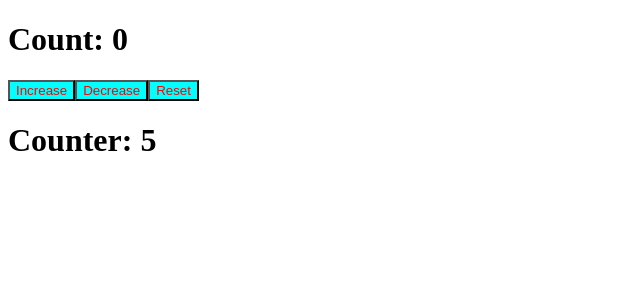
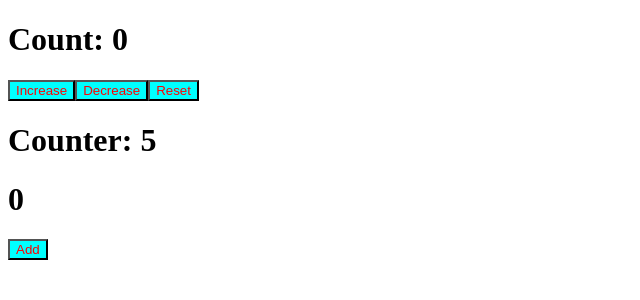
Before and after one commit to NutanShinde8926/master-class, a React (Vite) app: page / in a window 1280 px wide. Shown: the top 300 px of the page, without its empty margins (0-640 px from the left). Built offline with nearby package versions, Linux system fonts and the light colour scheme.

Commit message:
counter using usereduce and use state

```diff
--- a/src/App.jsx
+++ b/src/App.jsx
@@ -49,6 +49,7 @@ import SignupForm from './useState/SignupForm'
 import Toggle from './useState/Toggle'
 import Practice from './usecontext/Practice'
 import UseEffect  from './usecontext/UseEffect'
+import CounterReduce from './usecontext/CounterReduce'
 
  const App = () => {
    return (
@@ -61,6 +62,8 @@ import UseEffect  from './usecontext/UseEffect'
       <Toggle /> */}
       <Practice />
       <UseEffect />
+      <CounterReduce />
+
     </div>
   )
 }
--- /dev/null
+++ b/src/usecontext/CounterReduce.jsx
@@ -0,0 +1,25 @@
+import { createContext, useContext, useState } from "react";
+
+const CountContext = createContext();
+
+const Child = () => {
+  const { count, setCount } = useContext(CountContext);
+  return (
+    <div>
+      <h1>{count}</h1>
+      <button onClick={() => setCount(count + 1)}>Add</button>
+    </div>
+  );
+};
+
+const App = () => {
+  const [count, setCount] = useState(0);
+
+  return (
+    <CountContext.Provider value={{ count, setCount }}>
+      <Child />
+    </CountContext.Provider>
+  );
+};
+
+export default App;
```
